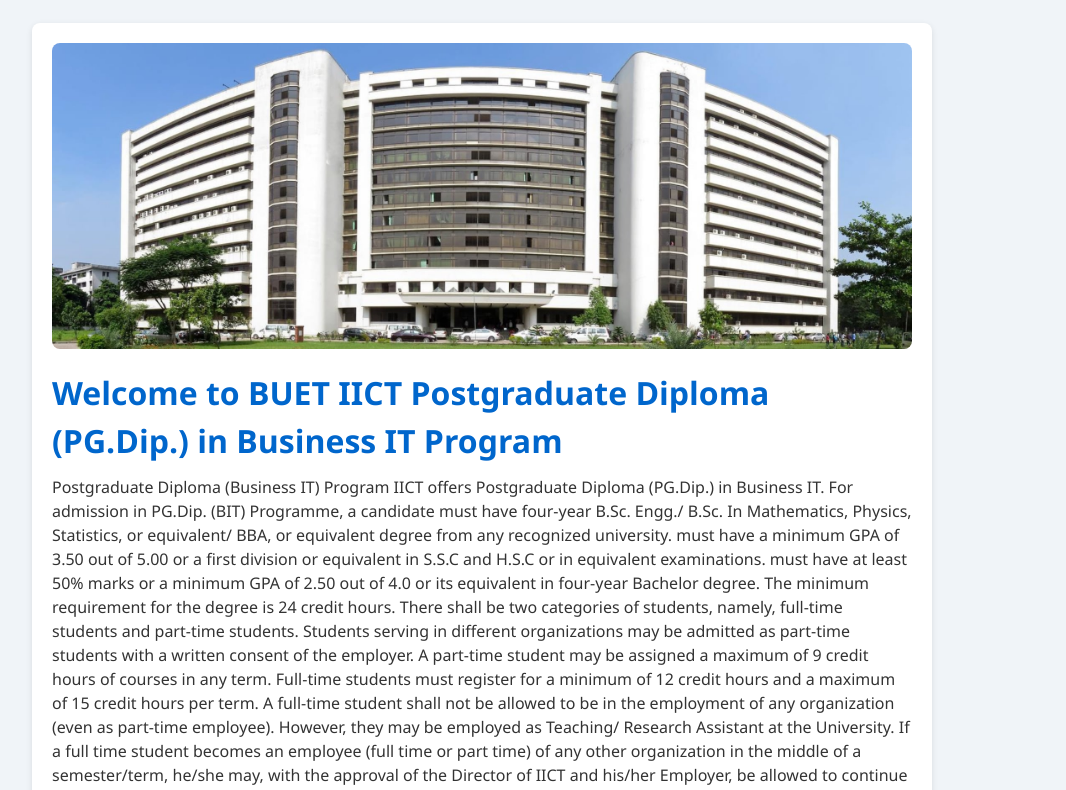
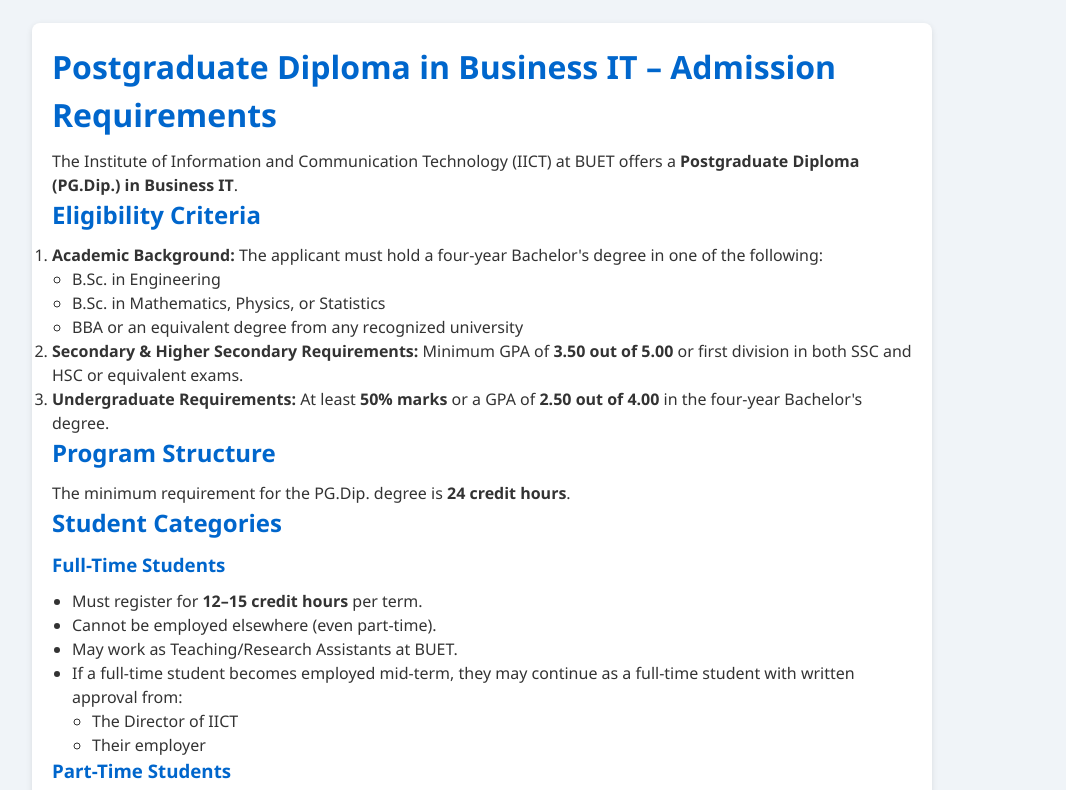
Before and after one commit to 1024311506/buet-iict-pgd, a plain HTML site: page index.html in a window 1280 px wide. Shown: the part 127-917 px from the top of the page, without its empty margins (158-1224 px from the left). Drawn offline with Linux system fonts and the light colour scheme.

Commit message:
Update index.html

```diff
--- a/index.html
+++ b/index.html
@@ -30,26 +30,70 @@
   </nav>
 
   <main>
-    <div>
-      <img src="ece_building.png" alt="BUET ECE Building" class="ece" />
-       <h1>Welcome to BUET IICT Postgraduate Diploma (PG.Dip.) in Business IT Program</h1>
-    </div>
+   <h1>Postgraduate Diploma in Business IT – Admission Requirements</h1>
 
+<p>
+  The Institute of Information and Communication Technology (IICT) at BUET offers a
+  <strong>Postgraduate Diploma (PG.Dip.) in Business IT</strong>.
+</p>
 
+<h2>Eligibility Criteria</h2>
 
-    Postgraduate Diploma (Business IT) Program
+<ol>
+  <li>
+    <strong>Academic Background:</strong> The applicant must hold a four-year Bachelor's degree in one of the following:
+    <ul>
+      <li>B.Sc. in Engineering</li>
+      <li>B.Sc. in Mathematics, Physics, or Statistics</li>
+      <li>BBA or an equivalent degree from any recognized university</li>
+    </ul>
+  </li>
 
+  <li>
+    <strong>Secondary & Higher Secondary Requirements:</strong>
+    Minimum GPA of <strong>3.50 out of 5.00</strong> or first division in both SSC and HSC or equivalent exams.
+  </li>
 
-IICT offers Postgraduate Diploma (PG.Dip.) in Business IT.
+  <li>
+    <strong>Undergraduate Requirements:</strong>
+    At least <strong>50% marks</strong> or a GPA of <strong>2.50 out of 4.00</strong> in the four-year Bachelor's degree.
+  </li>
+</ol>
 
-For admission in PG.Dip. (BIT) Programme, a candidate
+<h2>Program Structure</h2>
 
-must have four-year B.Sc. Engg./ B.Sc. In Mathematics, Physics, Statistics, or equivalent/ BBA, or equivalent degree from any recognized university.
-must have a minimum GPA of 3.50 out of 5.00 or a first division or equivalent in S.S.C and H.S.C or in equivalent examinations.
-must have at least 50% marks or a minimum GPA of 2.50 out of 4.0 or its equivalent in four-year Bachelor degree.
-The minimum requirement for the degree is 24 credit hours. There shall be two categories of students, namely, full-time students and part-time students. Students serving in different organizations may be admitted as part-time students with a written consent of the employer. A part-time student may be assigned a maximum of 9 credit hours of courses in any term. Full-time students must register for a minimum of 12 credit hours and a maximum of 15 credit hours per term. A full-time student shall not be allowed to be in the employment of any organization (even as part-time employee). However, they may be employed as Teaching/ Research Assistant at the University. If a full time student becomes an employee (full time or part time) of any other organization in the middle of a semester/term, he/she may, with the approval of the Director of IICT and his/her Employer, be allowed to continue as a full time student for that semester/term. A student may be allowed to switch from part-time to full-time or vice versa on the recommendation of the respective BPGS/RAC before the commencement of a semester/term.
-    <p>This website provides information about the BUET IICT Postgraduate Diploma (Business IT) Program.</p>
-    <p>Use the navigation above to learn more, sign up, or see registered students.</p>
+<p>
+  The minimum requirement for the PG.Dip. degree is <strong>24 credit hours</strong>.
+</p>
+
+<h2>Student Categories</h2>
+
+<h3>Full-Time Students</h3>
+<ul>
+  <li>Must register for <strong>12–15 credit hours</strong> per term.</li>
+  <li>Cannot be employed elsewhere (even part-time).</li>
+  <li>May work as Teaching/Research Assistants at BUET.</li>
+  <li>
+    If a full-time student becomes employed mid-term, they may continue as a full-time student with written approval from:
+    <ul>
+      <li>The Director of IICT</li>
+      <li>Their employer</li>
+    </ul>
+  </li>
+</ul>
+
+<h3>Part-Time Students</h3>
+<ul>
+  <li>May be admitted with written consent from their employer.</li>
+  <li>Can take up to <strong>9 credit hours</strong> per term.</li>
+</ul>
+
+<h2>Switching Between Full-Time and Part-Time</h2>
+
+<p>
+  Students may switch between full-time and part-time status before the start of a semester or term, with the recommendation of the respective BPGS or RAC.
+</p>
+
   </main>
 
   <footer>
```
